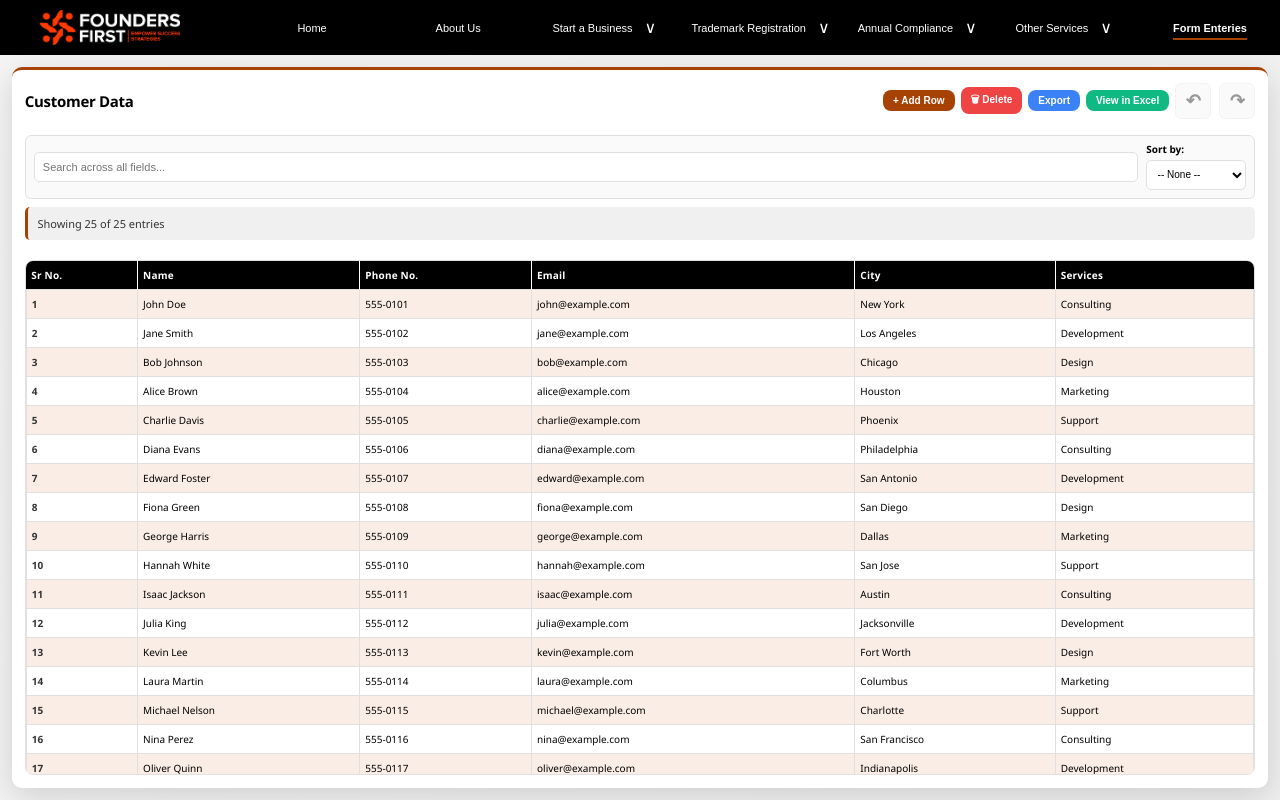
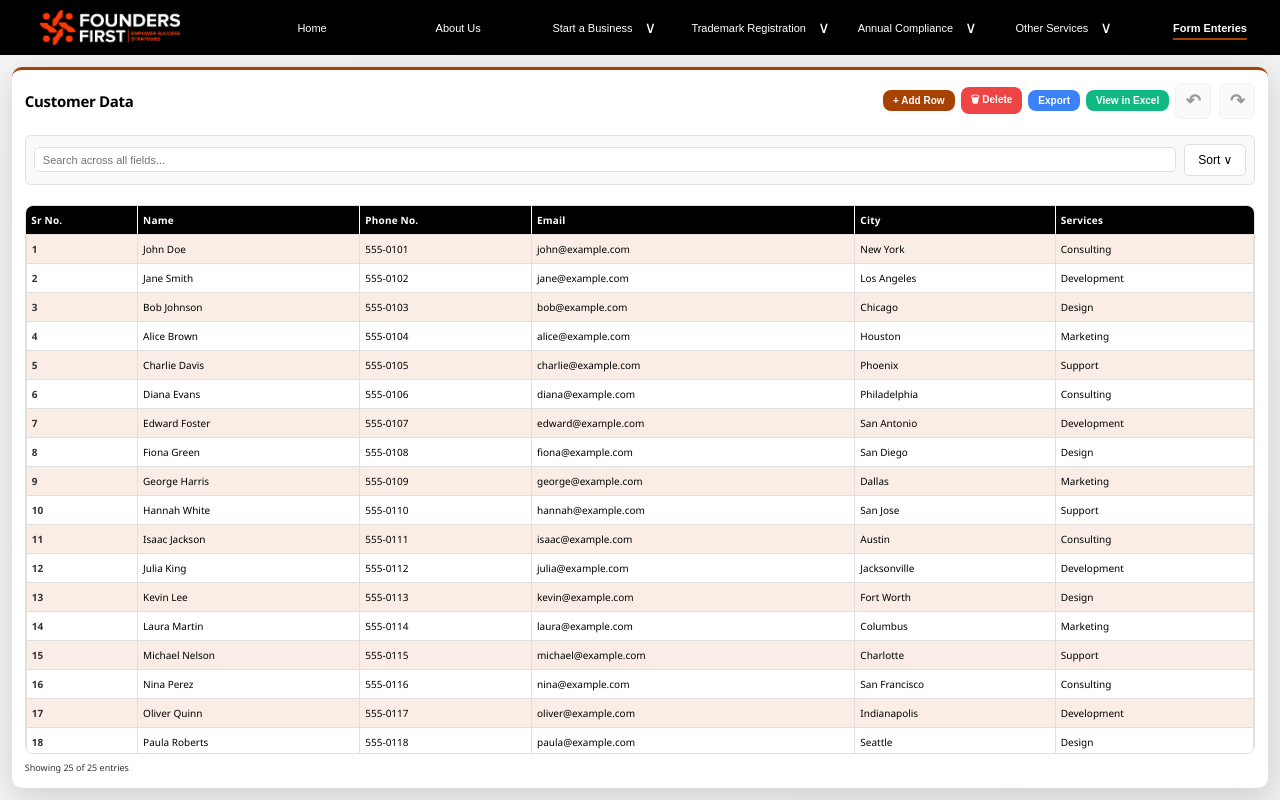
Before and after one commit to anishalokhandekalztech-bot/customer_data, a Next.js app: page / in a window 1280 px wide. Built offline with nearby package versions, Linux system fonts and the light colour scheme.

Commit message:
Changes in reposniveness and sort

```diff
--- a/app/globals.css
+++ b/app/globals.css
@@ -592,6 +592,7 @@ body {
   width: 100%;
   border-collapse: collapse;
   font-size: 11px;
+  table-layout: auto;
 }
 
 .table-head {
@@ -610,8 +611,42 @@ body {
   border-right: 1px solid rgba(255, 255, 255, 0.1);
 }
 
+.column-selectable {
+  cursor: pointer;
+  user-select: none;
+  transition: all 0.2s ease;
+}
+
+.column-selectable:hover {
+  background-color: rgba(167, 66, 5, 0.1);
+}
+
+.selected-column {
+  background-color: var(--primary-orange);
+  color: var(--primary-white);
+  font-weight: 700;
+}
+
 .table-header:last-child {
   border-right: none;
+}
+
+.selected-column {
+  background-color: var(--primary-orange);
+  color: var(--primary-white);
+  font-weight: 700;
+  border-top: 2px solid #ef4444 !important;
+  border-left: 2px solid #ef4444 !important;
+  border-right: 2px solid #ef4444 !important;
+}
+
+.selected-column-cell {
+  border-left: 2px solid #ef4444 !important;
+  border-right: 2px solid #ef4444 !important;
+}
+
+.table-row:last-child .selected-column-cell {
+  border-bottom: 2px solid #ef4444 !important;
 }
 
 .table-row {
@@ -702,6 +737,9 @@ body {
   display: flex;
   align-items: center;
   color: var(--text-dark);
+  white-space: nowrap;
+  overflow: hidden;
+  text-overflow: ellipsis;
 }
 
 /* Sr No column - non-editable */
@@ -803,11 +841,21 @@ body {
 
   .table-wrapper {
     max-height: 400px;
-  }
-
-  .table-header,
+    display: flex;
+    justify-content: center;
+  }
+
+  .table {
+    width: auto;
+  }
+
+  .table-header {
+    padding: 8px 15px;
+    font-size: 12px;
+  }
+
   .table-cell-content {
-    padding: 10px 8px;
+    padding: 7px 15px;
     font-size: 12px;
   }
 }
@@ -842,9 +890,9 @@ body {
 /* Search and Filter Section */
 .search-filter-section {
   display: flex;
-  gap: 0.4rem;
-  margin: 0.35rem 0;
-  padding: 0.4rem;
+  gap: 0.75rem;
+  margin: 0.75rem 0;
+  padding: 0.75rem;
   background-color: #fafafa;
   border-radius: 6px;
   border: 1px solid var(--border-color);
@@ -859,14 +907,13 @@ body {
 
 .search-input {
   width: 100%;
-  padding: 0.35rem 0.5rem;
-  font-size: 11px;
+  padding: 0.5rem 0.6rem;
+  font-size: 12px;
   border: 1px solid var(--border-color);
   border-radius: 5px;
   background-color: var(--primary-white);
   color: var(--text-dark);
   transition: border-color 0.2s ease, box-shadow 0.2s ease;
-  height: 30px;
 }
 
 .search-input:focus {
@@ -877,7 +924,7 @@ body {
 
 .filter-sort-container {
   display: flex;
-  gap: 1rem;
+  gap: 1.5rem;
   align-items: flex-end;
   flex-wrap: wrap;
 }
@@ -885,19 +932,18 @@ body {
 .filter-container {
   display: flex;
   flex-direction: column;
-  gap: 0.25rem;
+  gap: 0.5rem;
 }
 
 .filter-label {
   font-weight: 600;
   color: var(--text-dark);
-  font-size: 10px;
-  line-height: 1;
+  font-size: 11px;
 }
 
 .filter-select {
-  padding: 0.35rem 0.5rem;
-  font-size: 11px;
+  padding: 0.5rem 0.6rem;
+  font-size: 12px;
   border: 1px solid var(--border-color);
   border-radius: 5px;
   background-color: var(--primary-white);
@@ -905,7 +951,6 @@ body {
   transition: border-color 0.2s ease, box-shadow 0.2s ease;
   min-width: 100px;
   cursor: pointer;
-  height: 30px;
 }
 
 .filter-select:focus {
@@ -917,24 +962,23 @@ body {
 .sort-container {
   display: flex;
   flex-direction: column;
-  gap: 0.25rem;
+  gap: 0.5rem;
 }
 
 .sort-label {
   font-weight: 600;
   color: var(--text-dark);
-  font-size: 10px;
-  line-height: 1;
+  font-size: 11px;
 }
 
 .sort-buttons {
   display: flex;
-  gap: 0.3rem;
+  gap: 0.4rem;
 }
 
 .sort-btn {
-  padding: 0.3rem 0.5rem;
-  font-size: 10px;
+  padding: 0.4rem 0.6rem;
+  font-size: 11px;
   border: 2px solid var(--border-color);
   border-radius: 4px;
   background-color: var(--primary-white);
@@ -942,7 +986,6 @@ body {
   cursor: pointer;
   transition: all 0.2s ease;
   font-weight: 500;
-  height: 30px;
 }
 
 .sort-btn:hover {
@@ -955,17 +998,97 @@ body {
   border-color: var(--primary-orange);
 }
 
+/* New Sort Dropdown Styles */
+.sort-dropdown-container {
+  position: relative;
+  display: flex;
+  flex-direction: column;
+  gap: 0.5rem;
+}
+
+.sort-dropdown-btn {
+  padding: 0.5rem 0.8rem;
+  font-size: 12px;
+  border: 1px solid var(--border-color);
+  border-radius: 5px;
+  background-color: var(--primary-white);
+  color: var(--text-dark);
+  cursor: pointer;
+  transition: all 0.2s ease;
+  font-weight: 500;
+  white-space: nowrap;
+}
+
+.sort-dropdown-btn:hover {
+  border-color: var(--primary-orange);
+  background-color: rgba(167, 66, 5, 0.05);
+}
+
+.sort-dropdown-menu {
+  position: absolute;
+  top: 100%;
+  left: 0;
+  background-color: var(--primary-white);
+  border: 1px solid var(--border-color);
+  border-radius: 5px;
+  box-shadow: 0 4px 12px rgba(0, 0, 0, 0.1);
+  z-index: 100;
+  min-width: 140px;
+  margin-top: 0.5rem;
+}
+
+.sort-option {
+  display: block;
+  width: 100%;
+  padding: 0.6rem 0.8rem;
+  text-align: left;
+  font-size: 12px;
+  border: none;
+  background-color: var(--primary-white);
+  color: var(--text-dark);
+  cursor: pointer;
+  transition: all 0.2s ease;
+  font-weight: 500;
+}
+
+.sort-option:first-child {
+  border-radius: 4px 4px 0 0;
+}
+
+.sort-option:last-child {
+  border-radius: 0 0 4px 4px;
+}
+
+.sort-option:hover {
+  background-color: rgba(167, 66, 5, 0.1);
+}
+
+.sort-option.active {
+  background-color: var(--primary-orange);
+  color: var(--primary-white);
+}
+
+.sort-disclaimer {
+  color: #d97706;
+  font-size: 12px;
+  padding: 0.5rem 0.6rem;
+  background-color: #fef3c7;
+  border: 1px solid #fcd34d;
+  border-radius: 4px;
+  margin-top: 0.25rem;
+}
+
 .btn-clear {
   background-color: #666;
   color: white;
-  padding: 0.4rem 0.6rem;
+  padding: 0.5rem 0.8rem;
   border: none;
   border-radius: 5px;
   font-weight: 600;
   cursor: pointer;
   transition: background-color 0.2s ease;
-  font-size: 10px;
-  height: 30px;
+  font-size: 11px;
+  height: fit-content;
 }
 
 .btn-clear:hover {
@@ -1327,6 +1450,13 @@ body {
   border-left: 3px solid var(--primary-orange);
 }
 
+.table-info-bottom {
+  font-size: 9px;
+  color: var(--text-light);
+  margin-top: 0.4rem;
+  padding: 0;
+}
+
 /* Responsive design for search and filter */
 @media (max-width: 1024px) {
   .search-filter-section {
@@ -1500,3 +1630,17 @@ body {
   cursor: pointer;
   transition: background-color 0.2s ease;
 }
+
+/* Responsive button layout for very small screens */
+@media (max-width: 480px) {
+  .button-group {
+    display: grid;
+    grid-template-columns: 1fr 1fr;
+    gap: 6px;
+    width: 100%;
+  }
+
+  .btn {
+    width: 100%;
+  }
+}
--- a/app/page.tsx
+++ b/app/page.tsx
@@ -1,6 +1,6 @@
 "use client";
 
-import { useState } from "react";
+import { useState, useRef } from "react";
 
 interface NavItem {
   id: string;
@@ -26,6 +26,7 @@ interface EditingCell {
 export default function Home() {
   const [activeTab, setActiveTab] = useState<string>("customers");
   const [mobileMenuOpen, setMobileMenuOpen] = useState<boolean>(false);
+  const tableWrapperRef = useRef<HTMLDivElement>(null);
 
   const navItems: NavItem[] = [
     { id: "dashboard", label: "Home" },
@@ -78,6 +79,8 @@ export default function Home() {
   const [updatedCells, setUpdatedCells] = useState<Map<string, string>>(new Map());
   const [showConfirmModal, setShowConfirmModal] = useState<boolean>(false);
   const [showDeleteConfirmModal, setShowDeleteConfirmModal] = useState<boolean>(false);
+  const [sortDropdownOpen, setSortDropdownOpen] = useState<boolean>(false);
+  const [showSortDisclaimer, setShowSortDisclaimer] = useState<boolean>(false);
 
   const handleAddRow = () => {
     const newRow: DataRow = {
@@ -88,7 +91,23 @@ export default function Home() {
       city: "City",
       services: "Service",
     };
-    setData([...data, newRow]);
+    const newData = [...data, newRow];
+
+    // Add to history stack (clear redo history)
+    const newHistory = history.slice(0, historyIndex + 1);
+    newHistory.push(newData);
+    setHistory(newHistory);
+    setHistoryIndex(newHistory.length - 1);
+
+    setData(newData);
+    setSelectedRow(newRow.id);
+
+    // Scroll to the newly added row
+    setTimeout(() => {
+      if (tableWrapperRef.current) {
+        tableWrapperRef.current.scrollTop = tableWrapperRef.current.scrollHeight;
+      }
+    }, 0);
   };
 
   const handleCellClick = (rowId: number, field: string, value: any) => {
@@ -125,6 +144,10 @@ export default function Home() {
 
   const handleRowSelect = (rowId: number) => {
     setSelectedRow(selectedRow === rowId ? null : rowId);
+    // Deselect column when selecting a row
+    if (selectedRow !== rowId) {
+      setFilterField("");
+    }
   };
 
   const handleUpdateChanges = () => {
@@ -223,6 +246,10 @@ export default function Home() {
       setHistoryIndex(newIndex);
       setData(history[newIndex]);
       setEditingCell(null);
+      setSelectedRow(null);
+      setUpdatedCells(new Map());
+      setDeleteMode(false);
+      setSelectedForDelete(new Set());
     }
   };
 
@@ -232,29 +259,29 @@ export default function Home() {
       setHistoryIndex(newIndex);
       setData(history[newIndex]);
       setEditingCell(null);
+      setSelectedRow(null);
+      setUpdatedCells(new Map());
+      setDeleteMode(false);
+      setSelectedForDelete(new Set());
     }
   };
 
   const handleExport = () => {
-    const csv = [
-      ["Sr No.", "Name", "Phone No.", "Email", "City", "Services"],
-      ...data.map((row) => [
-        row.id,
-        row.name,
-        row.phone,
-        row.email,
-        row.city,
-        row.services,
-      ]),
-    ]
-      .map((row) => row.map((cell) => `"${cell}"`).join(","))
-      .join("\n");
+    const jsonData = data.map((row) => ({
+      "Sr No.": row.id,
+      "Name": row.name,
+      "Phone No.": row.phone,
+      "Email": row.email,
+      "City": row.city,
+      "Services": row.services,
+    }));
 
-    const blob = new Blob([csv], { type: "text/csv" });
+    const jsonString = JSON.stringify(jsonData, null, 2);
+    const blob = new Blob([jsonString], { type: "application/json" });
     const url = window.URL.createObjectURL(blob);
     const a = document.createElement("a");
     a.href = url;
-    a.download = "customer_data.csv";
+    a.download = "customer_data.json";
     a.click();
   };
 
@@ -451,44 +478,50 @@ export default function Home() {
               />
             </div>
             <div className="filter-sort-container">
-              <div className="filter-container">
-                <label className="filter-label">Sort by:</label>
-                <select
-                  value={filterField}
-                  onChange={(e) => {
-                    setFilterField(e.target.value);
-                    setSortOrder("asc");
+              <div className="sort-dropdown-container">
+                <button
+                  onClick={() => {
+                    if (!filterField) {
+                      setShowSortDisclaimer(true);
+                      return;
+                    }
+                    setSortDropdownOpen(!sortDropdownOpen);
+                    setShowSortDisclaimer(false);
                   }}
-                  className="filter-select"
+                  className="sort-dropdown-btn"
                 >
-                  <option value="">-- None --</option>
-                  <option value="name">Name</option>
-                  <option value="phone">Phone</option>
-                  <option value="email">Email</option>
-                  <option value="city">City</option>
-                  <option value="services">Services</option>
-                </select>
-              </div>
+                  Sort {sortDropdownOpen ? "∧" : "∨"}
+                </button>
 
-              {filterField && (
-                <div className="sort-container">
-                  <label className="sort-label">Order:</label>
-                  <div className="sort-buttons">
+                {showSortDisclaimer && (
+                  <div className="sort-disclaimer">
+                    ⚠ Please select a column to sort
+                  </div>
+                )}
+
+                {sortDropdownOpen && filterField && (
+                  <div className="sort-dropdown-menu">
                     <button
-                      onClick={() => setSortOrder("asc")}
-                      className={`sort-btn ${sortOrder === "asc" ? "active" : ""}`}
+                      onClick={() => {
+                        setSortOrder("asc");
+                        setSortDropdownOpen(false);
+                      }}
+                      className={`sort-option ${sortOrder === "asc" ? "active" : ""}`}
                     >
-                      {filterField === "name" || filterField === "city" ? "A-Z" : filterField === "services" ? "First Service" : "Ascending"}
+                      {filterField === "name" || filterField === "city" || filterField === "services" || filterField === "email" ? "A - Z" : "Ascending"}
                     </button>
                     <button
-                      onClick={() => setSortOrder("desc")}
-                      className={`sort-btn ${sortOrder === "desc" ? "active" : ""}`}
+                      onClick={() => {
+                        setSortOrder("desc");
+                        setSortDropdownOpen(false);
+                      }}
+                      className={`sort-option ${sortOrder === "desc" ? "active" : ""}`}
                     >
-                      {filterField === "name" || filterField === "city" ? "Z-A" : filterField === "services" ? "Last Service" : "Descending"}
+                      {filterField === "name" || filterField === "city" || filterField === "services" || filterField === "email" ? "Z - A" : "Descending"}
                     </button>
                   </div>
-                </div>
-              )}
+                )}
+              </div>
             </div>
 
             {(searchTerm || filterField) && (
@@ -505,19 +538,61 @@ export default function Home() {
             )}
           </div>
 
-          <div className="table-info">
-            Showing {filteredData.length} of {data.length} entries
-          </div>
-          <div className="table-wrapper">
+          <div className="table-wrapper" ref={tableWrapperRef}>
             <table className="table">
               <thead className="table-head">
                 <tr>
                   <th className="table-header">Sr No.</th>
-                  <th className="table-header">Name</th>
-                  <th className="table-header">Phone No.</th>
-                  <th className="table-header">Email</th>
-                  <th className="table-header">City</th>
-                  <th className="table-header">Services</th>
+                  <th
+                    className={`table-header column-selectable ${filterField === "name" ? "selected-column" : ""}`}
+                    onDoubleClick={() => {
+                      setFilterField("name");
+                      setSortOrder("asc");
+                      setShowSortDisclaimer(false);
+                    }}
+                  >
+                    Name
+                  </th>
+                  <th
+                    className={`table-header column-selectable ${filterField === "phone" ? "selected-column" : ""}`}
+                    onDoubleClick={() => {
+                      setFilterField("phone");
+                      setSortOrder("asc");
+                      setShowSortDisclaimer(false);
+                    }}
+                  >
+                    Phone No.
+                  </th>
+                  <th
+                    className={`table-header column-selectable ${filterField === "email" ? "selected-column" : ""}`}
+                    onDoubleClick={() => {
+                      setFilterField("email");
+                      setSortOrder("asc");
+                      setShowSortDisclaimer(false);
+                    }}
+                  >
+                    Email
+                  </th>
+                  <th
+                    className={`table-header column-selectable ${filterField === "city" ? "selected-column" : ""}`}
+                    onDoubleClick={() => {
+                      setFilterField("city");
+                      setSortOrder("asc");
+                      setShowSortDisclaimer(false);
+                    }}
+                  >
+                    City
+                  </th>
+                  <th
+                    className={`table-header column-selectable ${filterField === "services" ? "selected-column" : ""}`}
+                    onDoubleClick={() => {
+                      setFilterField("services");
+                      setSortOrder("asc");
+                      setShowSortDisclaimer(false);
+                    }}
+                  >
+                    Services
+                  </th>
                 </tr>
               </thead>
               <tbody>
@@ -546,10 +621,11 @@ export default function Home() {
                     {["name", "phone", "email", "city", "services"].map((field) => {
                       const cellKey = `${row.id}-${field}`;
                       const isUpdated = updatedCells.has(cellKey);
+                      const isColumnSelected = filterField === field;
                       return (
                       <td
                         key={cellKey}
-                        className={`table-cell ${editingCell?.rowId === row.id && editingCell?.field === field ? "editing-cell" : ""} ${isUpdated ? "updated-cell" : ""}`}
+                        className={`table-cell ${editingCell?.rowId === row.id && editingCell?.field === field ? "editing-cell" : ""} ${isUpdated ? "updated-cell" : ""} ${isColumnSelected ? "selected-column-cell" : ""}`}
                         onDoubleClick={() =>
                           handleCellClick(row.id, field, row[field as keyof DataRow])
                         }
@@ -574,6 +650,9 @@ export default function Home() {
                 ))}
               </tbody>
             </table>
+          </div>
+          <div className="table-info-bottom">
+            Showing {filteredData.length} of {data.length} entries
           </div>
       </div>
     </div>
```
